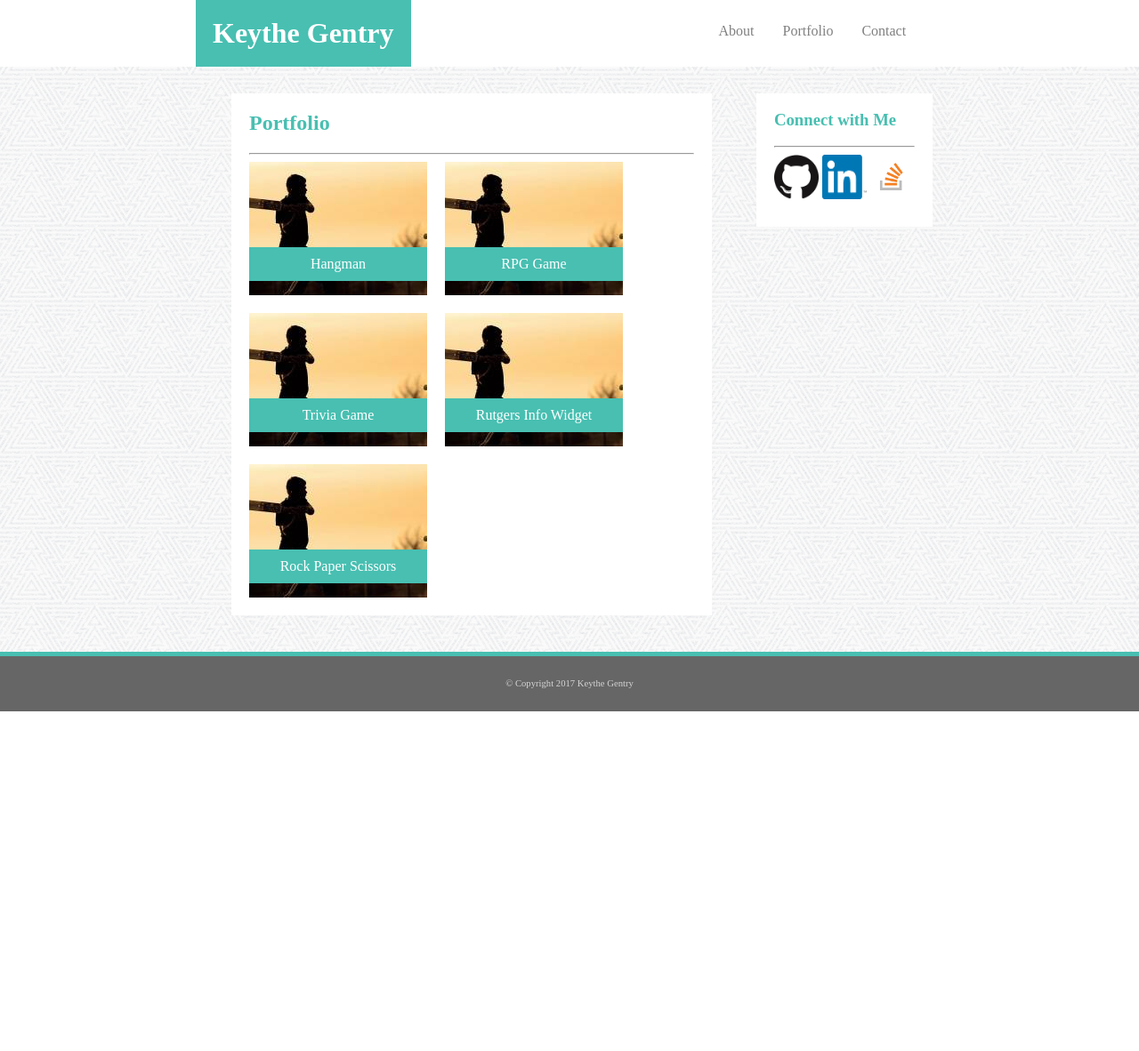
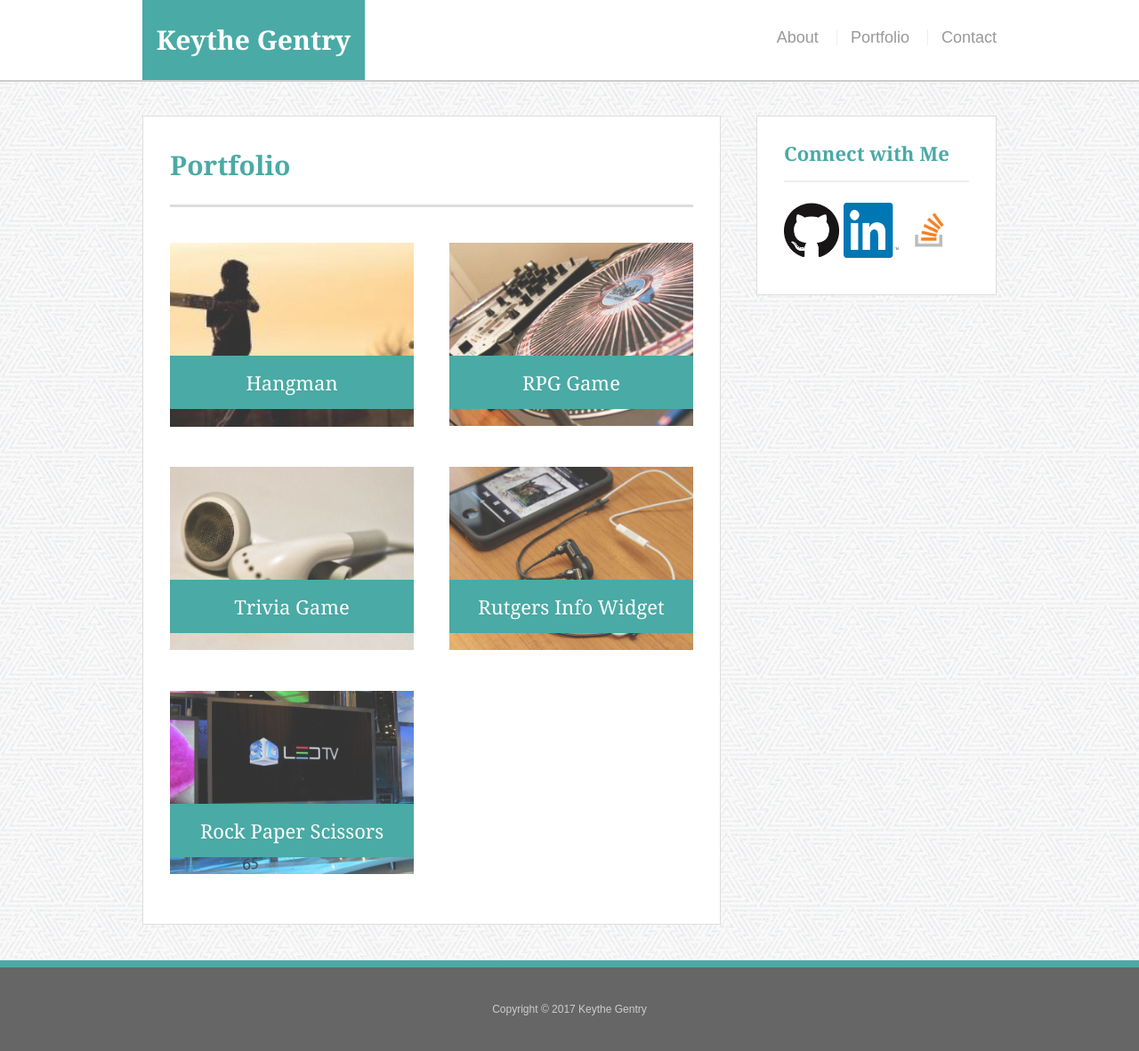
Before and after one commit to kagentry/Basic-Portfolio, a PHP site: page /portfolio.html in a window 1280 px wide. Shown: the whole page at 89% size. Before the commit the page ends 800 px from the top, so only its background shows below. Run offline with PHP 8.4, Linux system fonts and the light colour scheme.

Commit message:
switched portfolio to instructors layout

```diff
--- a/assets/css/style.css
+++ b/assets/css/style.css
@@ -1,157 +1,249 @@
-/*		for all pages*/
-
-html {
-	height: 100%;
-}
-header {
-	background: white;
-	height: 75px;
-	width: 100%;
-	position: static;
-	overflow: auto;
+body {
+  font-family: 'Arial', 'Helvetica Neue', Helvetica, sans-serif;
+  font-size: 18px;
+  color: #777;
+  line-height: 34px;
+  background: url("../images/new_year_background.png");
 }
 
-input {
-	width: 100%;
-	padding: 5px;
-}
-header h1 {
-	float: left;
-	background-color: #48bfb1;
-	color: white;
-	margin: 0 220px;
-	padding: 19px;
+* {
+  box-sizing: border-box;
 }
 
-ul {
-    list-style-type: none;
-    padding: 10px;
-    background-color: white;
-    float: left;
-    margin: 0px 100px;
+
+/*general*/
+
+.container {
+  clear: both;
+  margin: 0 auto;
+  width: 100%;
+  max-width: 960px;
 }
 
-li {
-    float: left;
+h1,
+h2,
+h3,
+p {
+  margin-bottom: 20px;
 }
 
-li a {
-    display: block;
-    color: grey;
-    text-align: center;
-    padding: 16px;
-    text-decoration: none;
+p:last-child {
+  margin-bottom: 0;
 }
 
-li a:hover {
-    background-color: lightgrey;
-    color: white;
-}
-section {
-	width: 960px;
-	margin:auto;
-	height: auto;
-	overflow: auto;
-
-}
-h2, h3 {
-	color: #48bfb1;
+h1,
+h2,
+h3 {
+  font-family: 'Georgia', Times, Times New Roman, serif;
+  color: #4aaaa5;
+  font-weight: 700;
 }
 
-/**************** moving main content box *************/
-div.main {
-	background-color: white;
-	float: left;
-	width: 500px;
-	margin-left: 100px;
-	margin-top: 30px;
-	padding: 0 20px;
-	position: static;
+h1 {
+  padding-bottom: 20px;
+  font-size: 30px;
+  line-height: 49px;
+  border-bottom: 3px solid #ddd;
 }
 
-/****************** aside box ***************/
-aside {
-	background-color: white;
-	height: 150px;
-	padding: 0 20px;
-	float: left;
-	margin-top: 30px;
-	margin-left: 50px;
-	position: relative;
+h2,
+h3 {
+  font-size: 22px;
 }
 
-body {
-	background-image: url("../images/new_year_background.png");
-	margin: 0;
-	position: relative;
-	min-height: 100%;
-}
-img.contact {
-	height: 50px;
-	width: 50px;
+
+/*header*/
+
+#masthead {
+  position: fixed;
+  z-index: 99;
+  margin: 0 0 30px;
+  overflow: auto;
+  width: 100%;
+  color: #fff;
+  background: #fff;
+  border-bottom: 2px solid #ccc;
 }
 
-.footer {
-	background: #666666;
-	text-align: center;
-	font-size: 8pt;
-	color: lightgrey;
-	padding: 15px;
-	margin-top: 30px;
-	position: absolute;
-	right: 0;
-	left: 0;
-	bottom: 0;
-	border-top:5px solid #48bfb1;
+#logo {
+  width: 250px;
+  height: 90px;
+  float: left;
+  font-family: 'Georgia', Times, Times New Roman, serif;
+  text-align: center;
+  line-height: 90px;
+  color: #fff;
+  font-weight: 700;
+  font-size: 30px;
+  text-decoration: none;
+  background: #4aaaa5;
 }
 
-/*		for index page */
-.mypic {
-	height: 200px;
-	width: 200px;
-	padding-right: 20px;
-	float: left;
+nav {
+  float: right;
+  margin-top: 25px;
 }
 
-/*		for portfolio page */
-.img1, .img2, .img3, .img4, .img5 {
-	background-image: url("../images/tempimg.png");
-	background-repeat: no-repeat;
-	position: relative;
-	width: 200px;
-	height: 150px;
-	float: left;
-	margin: 0 20px 20px 0;
-}
-.rows {
-	width: 100%;
-	height: 80px;
-}
-.port {
-	background-color: #48bfb1;
-	color: white;
-	text-align: center;
-	padding: 10px;
-	position: absolute;
-	bottom:0;
-	right: 0;
-	left:0;
+nav a {
+  display: inline-block;
+  margin-left: 15px;
+  padding-left: 15px;
+  color: #999;
+  text-decoration: none;
+  line-height: 18px;
+  border-left: 1px solid #efefef;
 }
 
-/**************** for when images are different *******
-.img2 {
-	background-image: url("../images/tempimg.png");
-	background-repeat: no-repeat;
+nav a:first-child {
+  border-left: 0 none;
 }
-.img3 {
-	background-image: url("../images/tempimg.png");
-	background-repeat: no-repeat;
+
+
+/*footer*/
+
+footer {
+  padding: 30px 0;
+  clear: both;
+  color: #fff;
+  color: #ccc;
+  font-size: 12px;
+  text-align: center;
+  background: #666;
+  border-top: 8px solid #4aaaa5;
 }
-.img4 {
-	background-image: url("../images/tempimg.png");
-	background-repeat: no-repeat;
+
+
+/*sidebar*/
+
+.sidebar {
+  padding: 30px;
+  width: 100%;
+  max-width: 270px;
+  float: right;
+  margin-bottom: 20px;
+  background: #fff;
+  border: 1px solid #ddd;
 }
-.img5 {
-	background-image: url("../images/tempimg.png");
-	background-repeat: no-repeat;
-}*/
+
+h3,
+.sidebar h2 {
+  padding-bottom: 20px;
+  margin-bottom: 15px;
+  line-height: 22px;
+  border-bottom: 2px solid #eee;
+}
+
+.social {
+  width: 62px;
+  height: 62px;
+  margin-top: 8px;
+  margin-right: 5px;
+}
+
+.social:last-child {
+  margin-right: 0;
+}
+
+
+/*main*/
+
+#main-container {
+  padding-top: 130px;
+}
+
+.main-section {
+  padding: 30px;
+  margin: 0 0 40px 0;
+  width: 100%;
+  max-width: 650px;
+  float: left;
+  background: #fff;
+  border: 1px solid #ddd;
+}
+
+
+/*portfolio page*/
+
+.work {
+  position: relative;
+  width: 274px;
+  /*changes made by Keythe */
+  height: 207px;
+  overflow: hidden;
+  /*end right here*/
+  float: left;
+  margin: 20px 0 25px;
+}
+
+.work:nth-child(even) {
+  margin-right: 40px;
+}
+
+.work img {
+  width: 100%;
+  border: 0 none;
+  opacity: .8;
+}
+
+.work h3 {
+  position: absolute;
+  bottom: 20px;
+  margin-bottom: 0;
+  padding: 15px;
+  width: 100%;
+  color: #fff;
+  text-align: center;
+  line-height: 30px;
+  font-weight: 300;
+  background: #4aaaa5;
+  border-bottom: 0;
+}
+
+.auth-image {
+  width: 200px;
+  height: auto;
+  margin-top: 10px;
+  margin-right: 25px;
+  float: left;
+}
+
+
+/*contact page*/
+
+#contact-form ul {
+  margin-bottom: 20px;
+}
+
+#contact-form li {
+  margin-bottom: 10px;
+}
+
+label,
+input[type=text],
+input[type=email],
+textarea {
+  display: block;
+  width: 100%;
+}
+
+input[type=text],
+input[type=email],
+textarea {
+  height: 35px;
+  padding: 0 10px;
+  font-size: 14px;
+  border: 1px solid #ddd;
+}
+
+textarea {
+  height: 200px;
+}
+
+input[type=submit] {
+  padding: 10px 30px;
+  color: #fff;
+  font-size: 18px;
+  cursor: pointer;
+  background: #4aaaa5;
+  border: 0 none;
+}
--- a/portfolio.html
+++ b/portfolio.html
@@ -1,56 +1,74 @@
-<!DOCTYPE html>
-<html>
+<!doctype html>
+<html lang="en-us">
+
 <head>
-		<title>Portfolio Page</title>
-		<!--<link rel="stylesheet" type="text/css" href="assets/css/reset.css">-->
+  <meta charset="UTF-8">
+  <title>About | Keythe Gentry</title>
+  <link rel="stylesheet" type="text/css" href="assets/css/reset.css">
   <link rel="stylesheet" type="text/css" href="assets/css/style.css">
 </head>
+
 <body>
-		<header>
-			<h1>Keythe Gentry</h1>
-			<ul>
-				<li><a href="index.html">About</a></li>
-				<li><a href="#">Portfolio</a></li>
-				<li><a href="contact.html">Contact</a></li>
-			</ul>
+
+  <header id="masthead">
+    <div class="container">
+      <a href="index.html" id="logo">Keythe Gentry</a>
+      <nav>
+        <a href="index.html">About</a>
+        <a href="portfolio.html">Portfolio</a>
+        <a href="contact.html">Contact</a>
+      </nav>
+    </div>
   </header>
-		<section>
-			<div class="main">
-				<h2>Portfolio</h2>
-				<hr>
-				<div class="rows">
-					<div class="img1">
-						<p class="port">Hangman</p>
+
+  <div id="main-container" class="container">
+    <section class="main-section">
+      <h1>Portfolio</h1>
+
+      <div class="work">
+        <img src="assets/images/tempimg.png" alt="hangman">
+
+        <h3>Hangman</h3>
       </div>
-					<div class="img2">
-						<p class="port">RPG Game</p>
+      <div class="work">
+        <img src="assets/images/technics-q-c-640-480-2.jpg" alt="RPG Game">
+
+        <h3>RPG Game</h3>
       </div>
+      <div class="work">
+        <img src="assets/images/technics-q-c-640-480-5.jpg" alt="Trivia Game">
+
+        <h3>Trivia Game</h3>
       </div>
-				<div class="rows">
-					<div class="img3">
-						<p class="port">Trivia Game</p>
+      <div class="work">
+        <img src="assets/images/technics-q-c-640-480-7.jpg" alt="Rutgers Info Widget">
+
+        <h3>Rutgers Info Widget</h3>
       </div>
-					<div class="img4">
-						<p class="port">Rutgers Info Widget</p>
+      <div class="work">
+        <img src="assets/images/technics-q-c-640-480-9.jpg" alt="Rock Paper Scissors">
+
+        <h3>Rock Paper Scissors</h3>
       </div>
+
+    </section>
+
+    <section class="sidebar">
+      <div id="connect">
+        <h2>Connect with Me</h2>
+
+        <a href="#"><img src="assets/images/GitHub-icon.png" class="social" alt="GitHub" /></a>
+        <a href="#"><img src="assets/images/linkedin-icon.png" class="social" alt="LinkedIn" /></a>
+        <a href="#"><img src="assets/images/so-icon.png" class="social" alt="Stack Overflow" /></a>
       </div>
-				<div class="rows">
-					<div class="img5">
-						<p class="port">Rock Paper Scissors</p>
+    </section>
   </div>
+
+  <footer>
+    <div class="container">
+      Copyright &copy; 2017 Keythe Gentry
     </div>
-			</div>
-			<aside>
-				<h3>Connect with Me</h3>
-				<hr>
-				<a href="https://github.com/kagentry" target="_blank"><img src="assets/images/GitHub-icon.png" alt="GitHub" class="contact"></a>
-				<a href="https://www.linkedin.com/in/keythe-gentry-b762a5105?trk=hp-identity-photo" target="_blank"><img src="assets/images/linkedin-icon.png" alt="LinkedIn" class="contact"></a>
-				<a href="http://stackoverflow.com/users/7451262/keythe-gentry?tab=profile" target="_blank"><img src="assets/images/so-icon.png" alt="Stack Overflow" class="contact"></a>
-			</aside>
-		</section>
-		<footer class="footer">
-			<p>© Copyright 2017 Keythe Gentry</p>
   </footer>
-		</div>
 </body>
+
 </html>
```
Also changed, not shown: contact.html (+54 -37 lines), index.html (+44 -32 lines), assets/images/technics-q-c-640-480-2.jpg (added), assets/images/technics-q-c-640-480-5.jpg (added), assets/images/technics-q-c-640-480-7.jpg (added), assets/images/technics-q-c-640-480-9.jpg (added). Lines whose indentation alone changed are shown as unchanged.
